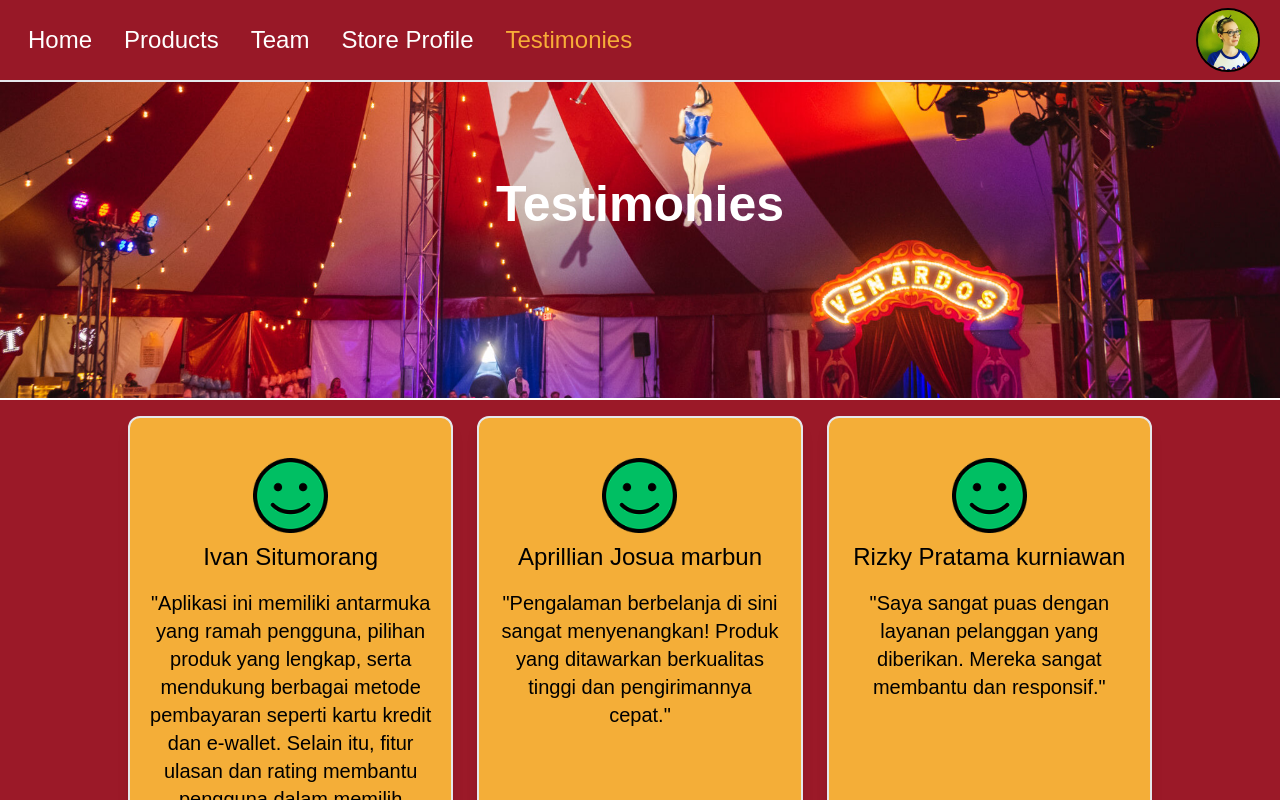
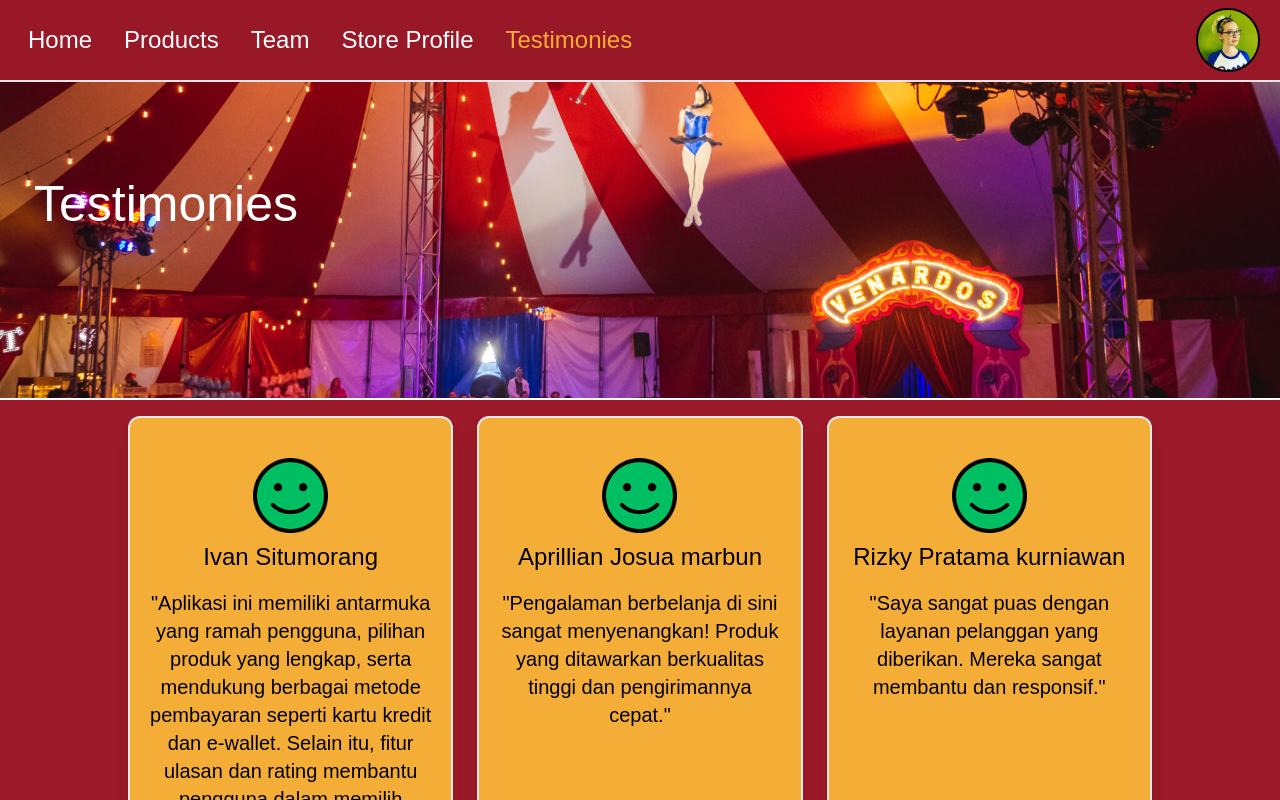
Before and after one commit to Garl1zz/nextjs-dashboard, a Next.js app: page /homepage/testimonies in a window 1280 px wide. Built offline with nearby package versions, Linux system fonts and the light colour scheme; a web font is replaced by a local one.

Commit message:
optimalkan gambar navbar testimonies dan tambah garis di footer

```diff
--- a/app/homepage/store/page.tsx
+++ b/app/homepage/store/page.tsx
@@ -8,7 +8,7 @@ import Header from "@/app/ui/storeprofile/header";
 
 export default function page() {
   return (
-    <main className= 'flex flex-col'>
+    <main className= 'flex flex-col '>
       <header>
         <Header/>
       <h2 className={`flex justify-center text-[32px] mt-6 text-white ${alice.className}`}>STEP RIGHT UP</h2>
@@ -40,8 +40,9 @@ export default function page() {
               find something extraordinary in our selection. Our products are crafted with quality and authenticity in mind,
               ensuring that each item captures the essence of the circus. 🎪✨</p>
           </div>
+
         </footer>
-
+        <div className='py-12'></div>
     </main>
 
   )
--- a/app/homepage/testimonies/page.tsx
+++ b/app/homepage/testimonies/page.tsx
@@ -69,11 +69,16 @@ export default async function TestimoniesPage() {
       </main>
 
       {/* */}
-      <div className="flex justify-center mt-10">
-        <div className="border border-white bg-[#9B1928] p-4 rounded-lg">
+      <div className="flex justify-center mt-10 p-10 ">
+      <div className='flex mt-10 bg-white border-[10px] border-[#9B1928] w-1/3 mx-auto'></div>
+
+        <button className="border border-white bg-[#9B1928] p-4 rounded-lg  ">
           <p className="text-white text-lg">+ Share</p>
-        </div>
+
+        </button>
+        <div className='flex mt-10 bg-white border-[10px] border-[#9B1928] w-1/3 mx-auto'></div>
       </div>
+
     </div>
   );
 }
--- a/app/ui/storeprofile/header.tsx
+++ b/app/ui/storeprofile/header.tsx
@@ -6,7 +6,6 @@ export default function Header() {
     <div className="flex min-w-full flex-col p-6 max-w-full">
         <h1>About Wonder Seeker</h1>
     </div>
-      <div></div>
     </main>
   );
 }
--- a/app/ui/styles/hero.module.css
+++ b/app/ui/styles/hero.module.css
@@ -1,7 +1,7 @@
 .showcase {
   height: 200px;
   width: 100%;
-  max-width: 1550px;
+  max-width: 2550px;
   background: #981827 url("/circus hamlin.jpg") no-repeat center / cover;
   color: #fff;
   position: relative;
--- a/app/ui/styles/testimoniespict.module.css
+++ b/app/ui/styles/testimoniespict.module.css
@@ -1,7 +1,6 @@
 .showcase {
     height: 400px;
     width: 100%;
-    max-width: 1550px;
     background: #981827 url("/circus hamlin.jpg") no-repeat center / cover;
     color: #fff;
     position: relative;
--- a/app/ui/testimonies/header.tsx
+++ b/app/ui/testimonies/header.tsx
@@ -34,8 +34,8 @@ import styles from "@/app/ui/styles/testimoniespict.module.css";
 export default function Header() {
   return (
     <main className={styles.showcase}>
-      <div className="flex min-w-full flex-col p-6 max-w-full">
-        <h1 className="text-4xl font-bold text-center text-white">Testimonies</h1>
+      <div className="flex min-w-full flex-col p-6 max-w-full ">
+        <h1 >Testimonies</h1>
       </div>
     </main>
   );
```
